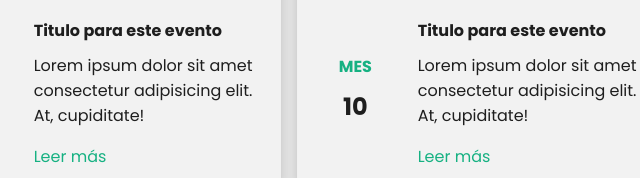
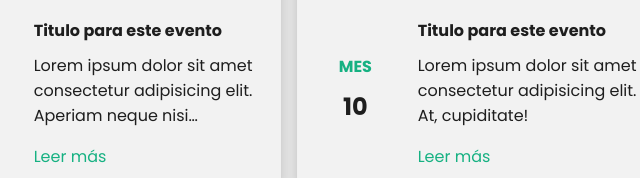
Before and after one commit to EzePacheco/Trabajo-Practico-CaC, a plain HTML site: page index.html in a window 1280 px wide. Shown: the part 1836-2014 px from the top of the page, 159-799 px from the left. Drawn offline with nearby package versions, Linux system fonts and the light colour scheme.

Commit message:
agrego corte de texto en cards de eventos

```diff
--- a/index.html
+++ b/index.html
@@ -148,8 +148,18 @@
               <div class="description-event">
                 <h4 class="tittle-event">Titulo para este evento</h4>
                 <p class="description">
-                  Lorem ipsum dolor sit amet consectetur adipisicing elit. At,
-                  cupiditate!
+                  Lorem ipsum dolor sit amet consectetur adipisicing elit.
+                  Aperiam neque nisi reprehenderit soluta nesciunt est
+                  perspiciatis obcaecati illum sunt laudantium repellat, quis
+                  porro ratione adipisci hic repellendus in velit aspernatur?
+                  Ratione harum nihil ut, officia quod sunt ex veniam quia totam
+                  qui minima tempora libero saepe quaerat ipsa necessitatibus
+                  iure accusantium voluptatibus et tempore placeat vitae
+                  molestiae. Accusantium, accusamus porro. Similique assumenda
+                  blanditiis qui nulla fugiat maiores ullam dicta debitis. Vero
+                  maiores similique consequuntur illo dicta quos eius eum quo
+                  quasi? Blanditiis officiis, autem esse asperiores pariatur
+                  consectetur voluptatem veritatis.
                 </p>
                 <a href=""><li>Leer más</li></a>
               </div>
--- a/style.css
+++ b/style.css
@@ -319,7 +319,6 @@ nav .navbar-menu li:last-of-type a:hover,
 /* Header Index - end */
 
 /* Weekly Event - start */
-
 .container-card {
   display: flex;
   padding: 32px 24px;
@@ -362,10 +361,9 @@ nav .navbar-menu li:last-of-type a:hover,
   font-size: 2rem;
   color: #16b182;
 }
-
 /* Weekly Event - end */
 
-/* Listado de Cards */
+/* Event cards List */
 .container-cards {
   display: grid;
   grid-template-columns: repeat(12, 1fr);
@@ -495,3 +493,10 @@ nav .navbar-menu li:last-of-type a:hover,
   padding: 5px;
   text-align: left;
 }
+
+.description-event p {
+  display: -webkit-box;
+  -webkit-box-orient: vertical;
+  -webkit-line-clamp: 3;
+  overflow: hidden;
+}
```
